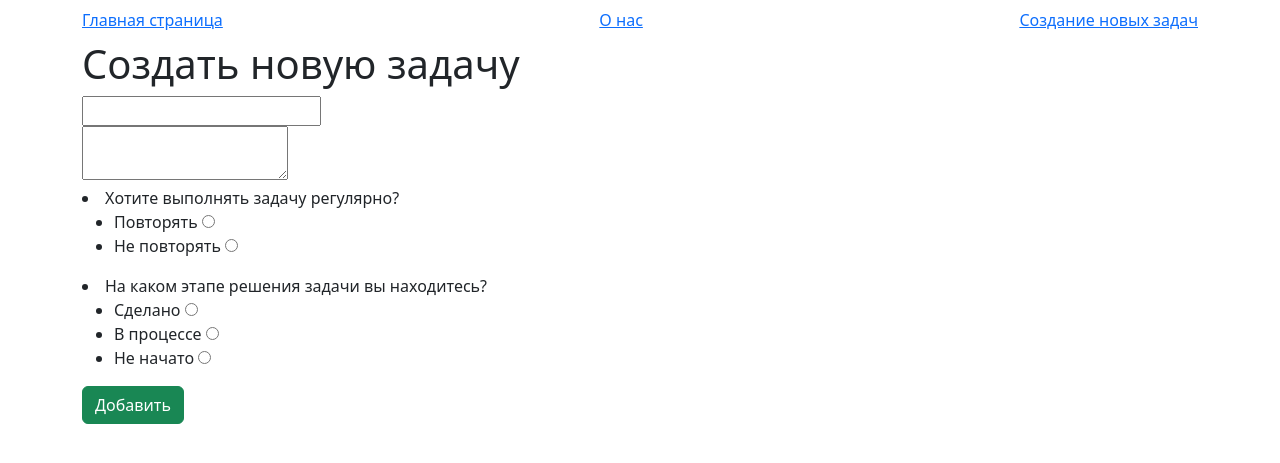
After one commit to kostevich/TaskManager, a Django app: template task_manger/main/templates/main/create_task.html in a window 1280 px wide. The commit adds this page. Shown: the top 463 px of the page. Run offline with Django 3.2, Linux system fonts and the light colour scheme; the template is opened without the code that fills it, so the values that code supplies are empty, except form fields; tables that the repository leaves empty hold one stand-in row (values such as "Sample post"); form fields are guessed from the names that the template uses.

Commit message:
Create page: creation new task

```diff
--- a/task_manger/main/templates/main/base.html
+++ b/task_manger/main/templates/main/base.html
@@ -12,7 +12,7 @@
 <nav class="container d-flex flex-column flex-md-row justify-content-between">
     <a class="py-2 d-none d-md-inline-block" href="{% url 'index' %}">Главная страница</a>
     <a class="py-2 d-none d-md-inline-block" href="{% url 'about' %}">О нас</a>
-    <a class="py-2 d-none d-md-inline-block" href="{% url 'Python' %}">Python</a>
+    <a class="py-2 d-none d-md-inline-block" href="{% url 'create task' %}">Создание новых задач</a>
 </nav>
     <div class="container">{% block content %} {% endblock %}</div>
 </body>
--- /dev/null
+++ b/task_manger/main/templates/main/create_task.html
@@ -0,0 +1,25 @@
+{% extends "main/base.html" %}
+{% block title %}
+Создание новых задач
+{% endblock %}
+{% block content %}
+<h1>Создать новую задачу</h1>
+<form method="post">
+    {% csrf_token %}
+    {{form.title}}<br>
+    {{form.description}}<br>
+    <li>Хотите выполнять задачу регулярно?
+    <ul>
+      <li><label for="Повторять">Повторять</label> <input type="radio" name="TaskRepetition" id="Повторять" value="Повторять"></li>
+      <li><label for="Не повторять">Не повторять</label> <input type="radio" name="TaskRepetition" id="Не повторять" value="Не повторять"></li>
+    </ul>
+    <li>На каком этапе решения задачи вы находитесь?
+    <ul>
+      <li><label for="Сделано">Сделано</label> <input type="radio" name="TaskStatus" id="Сделано" value="Сделано"></li>
+      <li><label for="В процессе">В процессе</label> <input type="radio" name="TaskStatus" id="В процессе" value="В процессе"></li>
+        <li><label for="Не начато">Не начато</label> <input type="radio" name="TaskStatus" id="Не начато" value="Не начато"></li>
+    </ul>
+  </li>
+       <button type ="submit", class="btn btn-success">Добавить</button>
+</form>
+{% endblock %}
--- a/task_manger/main/templates/main/index.html
+++ b/task_manger/main/templates/main/index.html
@@ -4,6 +4,7 @@
 {% endblock %}
 {% block content %}
 <h1>Главная страница</h1>
+{% if tasks %}
     {% for task in tasks %}
         {% for repetition in task.repetition.all %}
         {% for status in task.status.all %}
@@ -17,4 +18,7 @@
         {% endfor %}
         {% endfor %}
     {% endfor %}
+{% else %}
+    <p>Задач нет</p>
+{% endif %}
 {% endblock %}
--- a/task_manger/main/urls.py
+++ b/task_manger/main/urls.py
@@ -4,6 +4,6 @@ from . import views
 urlpatterns = [
     path('', views.index, name='index'),
     path('about/', views.about, name='about'),
-    path('Python/', views.Python, name='Python'),
+    path('create task/', views.create_task, name='create task'),
 
 ]
```
Also changed, not shown: task_manger/main/forms.py (added, +10 -0 lines), task_manger/main/templates/main/python.html (deleted, +0 -8 lines), task_manger/main/views.py (+6 -3 lines).
